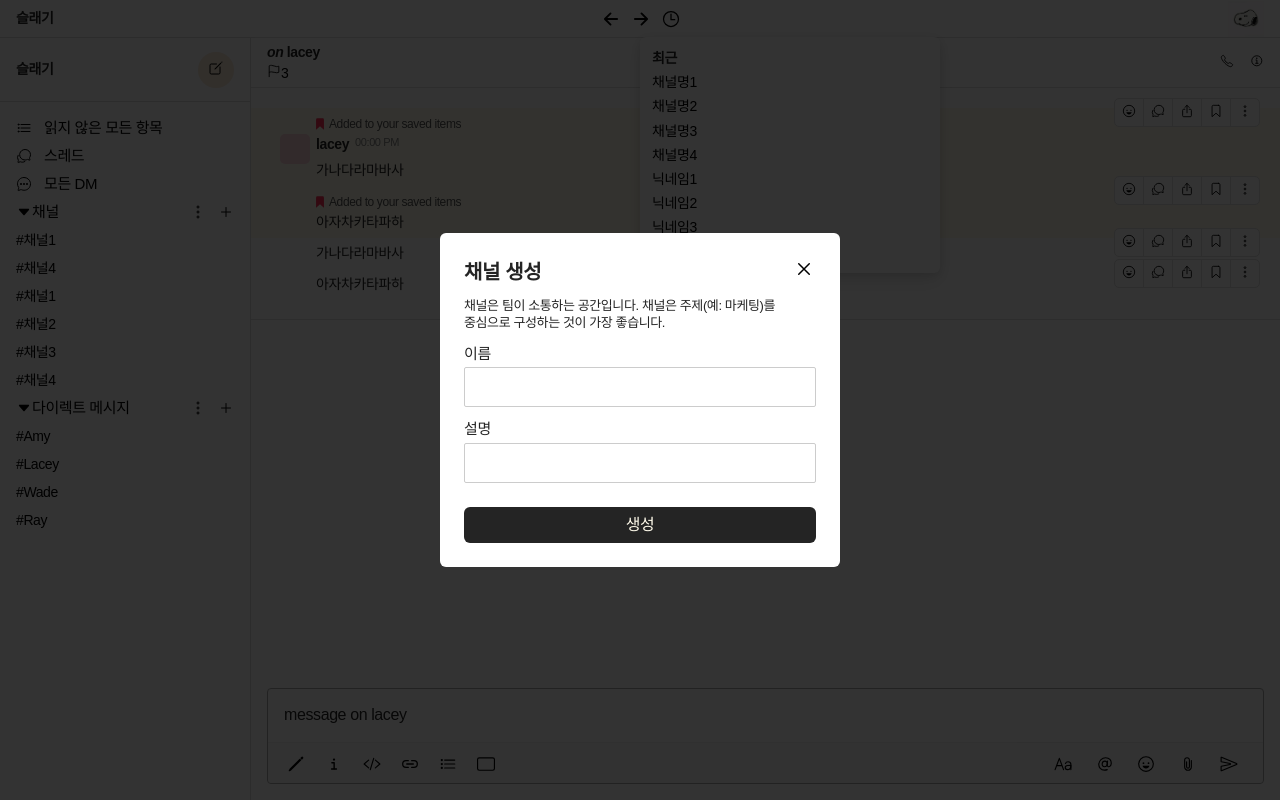
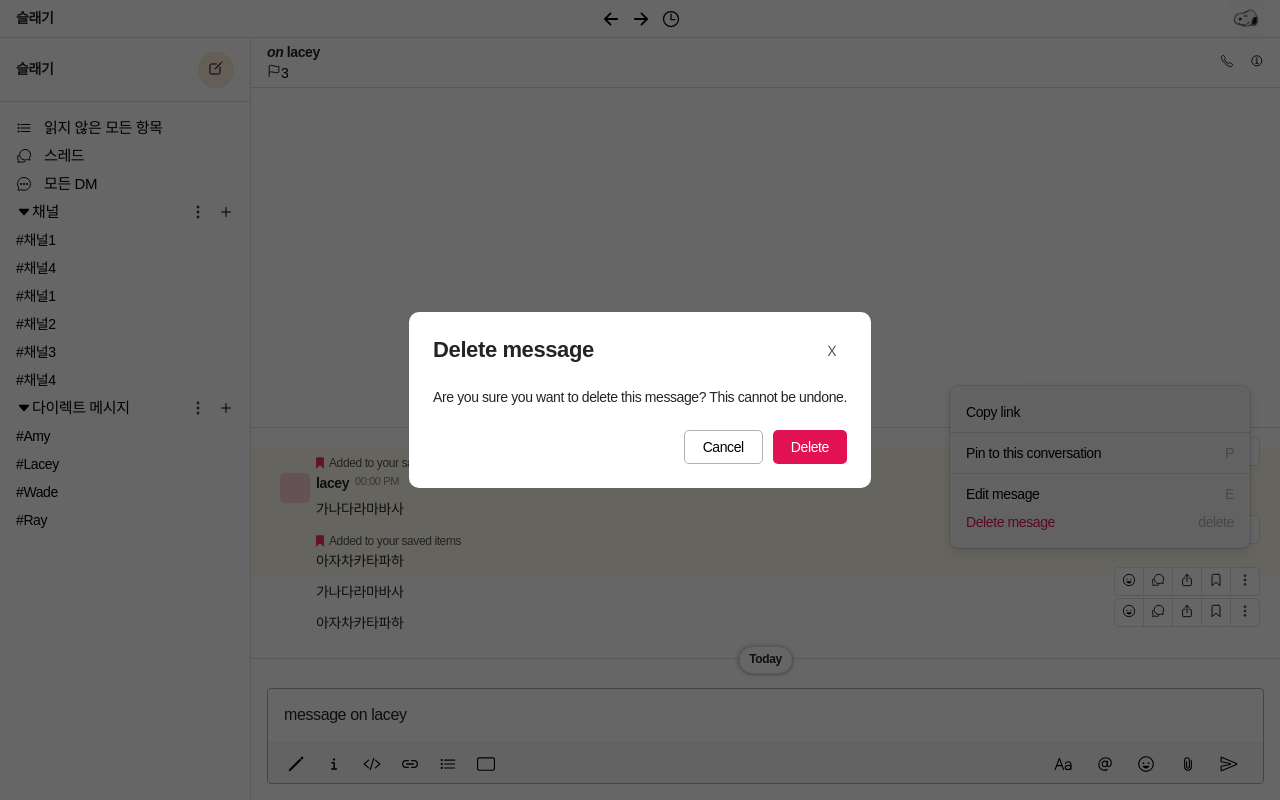
Before and after one commit to hyonni/slack-clone, a website built with webpack: page src/index.html in a window 1280 px wide. Built offline with nearby package versions, Linux system fonts and the light colour scheme; a web font is replaced by a local one.

Commit message:
모달 팝업 & 메세지 팝업

```diff
--- a/src/index.html
+++ b/src/index.html
@@ -125,6 +125,9 @@
                     <button type="button" class="btn-info" title="info"><ion-icon name="information-circle-outline"></ion-icon></button>
                 </section>
                 <section class="view-container">
+                    <article class="date-liner">
+                        <time class="date" time="2021-04-09">Yesterday</time>
+                    </article>
                     <article class="message" data-save="1">
                         <div class="message-profile">
                             <div class="img"></div>
@@ -181,6 +184,31 @@
                     <article class="date-liner">
                         <time class="date" time="2021-04-09">Today</time>
                     </article>
+                    <article class="message-actions-menu">
+                        <ul>
+                            <li>
+                                <button type="button" class="button-copy">
+                                    <p class="Copy link">Copy link</p>
+                                </button>
+                            </li>
+                            <li>
+                                <button type="button" class="button-pin">
+                                    <p class="label">Pin to this conversation</p>
+                                    <p class="shortcut">P</p>
+                                </button>
+                            </li>
+                            <li>
+                                <button type="button" class="button-edit">
+                                    <p class="label">Edit mesage</p>
+                                    <p class="shortcut">E</p>
+                                </button>
+                                <button type="button" class="button-delete">
+                                    <p class="label">Delete mesage</p>
+                                    <p class="shortcut">delete</p>
+                                </button>
+                            </li>
+                        </ul>
+                    </article>
                 </section>
             </div>
             <article class="message-input">
@@ -233,7 +261,7 @@
             </article>
         </section>
     </main>
-    <section class="history-list">
+    <section class="history-list" style="display:none">
         <h3>최근</h3>
         <ul>
             <li><button type="button">채널명1</button></li>
@@ -246,7 +274,7 @@
             <li><button type="button">닉네임4</button></li>
         </ul>
     </section>
-    <section class="channel-create">
+    <section class="channel-create" style="display:none">
         <div class="inner">
             <h2>채널 생성<button type="button"><ion-icon name="close-outline"></ion-icon></button></h2>
             <p class="desc">채널은 팀이 소통하는 공간입니다. 채널은 주제(예: 마케팅)를 중심으로 구성하는 것이 가장 좋습니다.</p>
@@ -261,6 +289,23 @@
             <button type="button" class="create">생성</button>
         </div>
     </section>
+    <div class="popup active">
+        <div class="popup-inner">
+            <div class="popup-header">
+                <strong>Delete message</strong>
+                <button type="button" data-close title="닫기">Ｘ</button>
+            </div>
+            <div class="popup-body">
+                <p class="modal-massage">
+                    Are you sure you want to delete this message? This cannot be undone.
+                </p>
+            </div>
+            <div class="buttons">
+                <button type="button" data-close class="button liner">Cancel</button>
+                <button type="button" class="button default red">Delete</button>
+            </div>
+        </div>
+    </div>
 </div>
 <script src="https://unpkg.com/ionicons@5.4.0/dist/ionicons.js"></script>
 </body>
--- a/src/scss/view.scss
+++ b/src/scss/view.scss
@@ -9,7 +9,7 @@
         .btn-call {margin-left:auto;}
         .btn-info {margin-left:16px;}
     }
-    .view-container {overflow-y:auto;height: 100%;padding:20px 0 0;
+    .view-container { display: flex; flex-direction: column; justify-content: flex-end;position:relative;overflow-y:auto;height: 100%;padding:20px 0 20px;
         .message-profile {display: flex;position:relative;margin-bottom:5px;
             .img {display:block;position:absolute;left:-36px;width:30px;height:30px;background-color:#f9cfd7;border-radius: 5px;}
             time {margin-left: 6px;font-size:11px;font-size: 11px; color: #828282;}
@@ -37,8 +37,50 @@
         }
         .date-liner {position:relative;width: 100%; background-color: #e0e0e0; margin: 19px 0;
             &:before {display:block;content:'';background:#e0e0e0;height:1px;width:100%;}
-            .date {position: absolute; top:-12px;left: 50%;z-index:1;padding: 5px 10px;border: 1px solid #e0e0e0;border-radius:14px;box-shadow: 1px 1px 2px rgba(0, 0, 0, 0.14), -1px 0px 4px rgba(0, 0, 0, 0.25);background-color:#fff;font-weight: bold;font-size:16px;}
+            .date {position: absolute; top:-12px;left: 50%;z-index:1;padding: 5px 10px;border: 1px solid #e0e0e0;border-radius:16px;box-shadow: 1px 1px 2px rgba(0, 0, 0, 0.14), -1px 0px 4px rgba(0, 0, 0, 0.25);background-color:#fff;font-weight: bold;font-size:12px;transform: translate( -50%,0px);}
+        }
+
+        .message-actions-menu {overflow:hidden;position:absolute;right:30px;bottom:150px;width:300px;z-index:1;background-color:#f7f7f7;border-radius: 8px; box-shadow: 0 0 0 1px rgba(0,0,0,.12),0 4px 12px 0 rgba(0,0,0,.12);
+            ul {padding:6px 0;
+                li {padding:6px 0;
+                    &+li {border-top:1px solid rgb(0 0 0 / 12%);}
+                    button  {display:flex; padding: 6px 16px ;width:100%;text-align:left;justify-content: space-between;
+                        &.button-delete {color:#e21154;
+                            &:hover {background-color:#e21154;}
+                        }
+                        &:hover {background-color:#005384;color:#fff;
+                            .shortcut {color:#fff;}
+                        }
+                        .shortcut {color:#b1b1b1;}
+                    }
+                }
+            }
+
         }
 
     }
 }
+
+
+.popup {position:fixed;left:0;top:0;right:0;bottom:0;z-index:-10;padding: 30px;background: rgba(0,0,0,.6); display: flex; align-items: center; justify-content: center;
+    &.active { z-index:999; }
+    .popup-inner {max-width: 500px; border-radius: 10px; background-color: #fff;
+        .popup-header {padding:24px;position:relative;
+            strong {font-size:22px;}
+            [data-close] {width:30px;height:30px;color:#545454;padding:5px;border-radius:5px;position:absolute;right:24px;top:24pxc;
+                &:hover {background-color:#efefef;}
+            }
+        }
+        .popup-body {padding: 0 24px;
+        }
+        .buttons { display: flex; justify-content: flex-end;padding:24px;
+            .button {margin-left:10px;padding:8px 18px;border-radius: 5px;
+                &.liner {border:1px solid #b1b1b1;}
+                &.default {
+                    &.red {background-color:#e21154;color:#fff;}
+                }
+
+            }
+        }
+    }
+}
```
